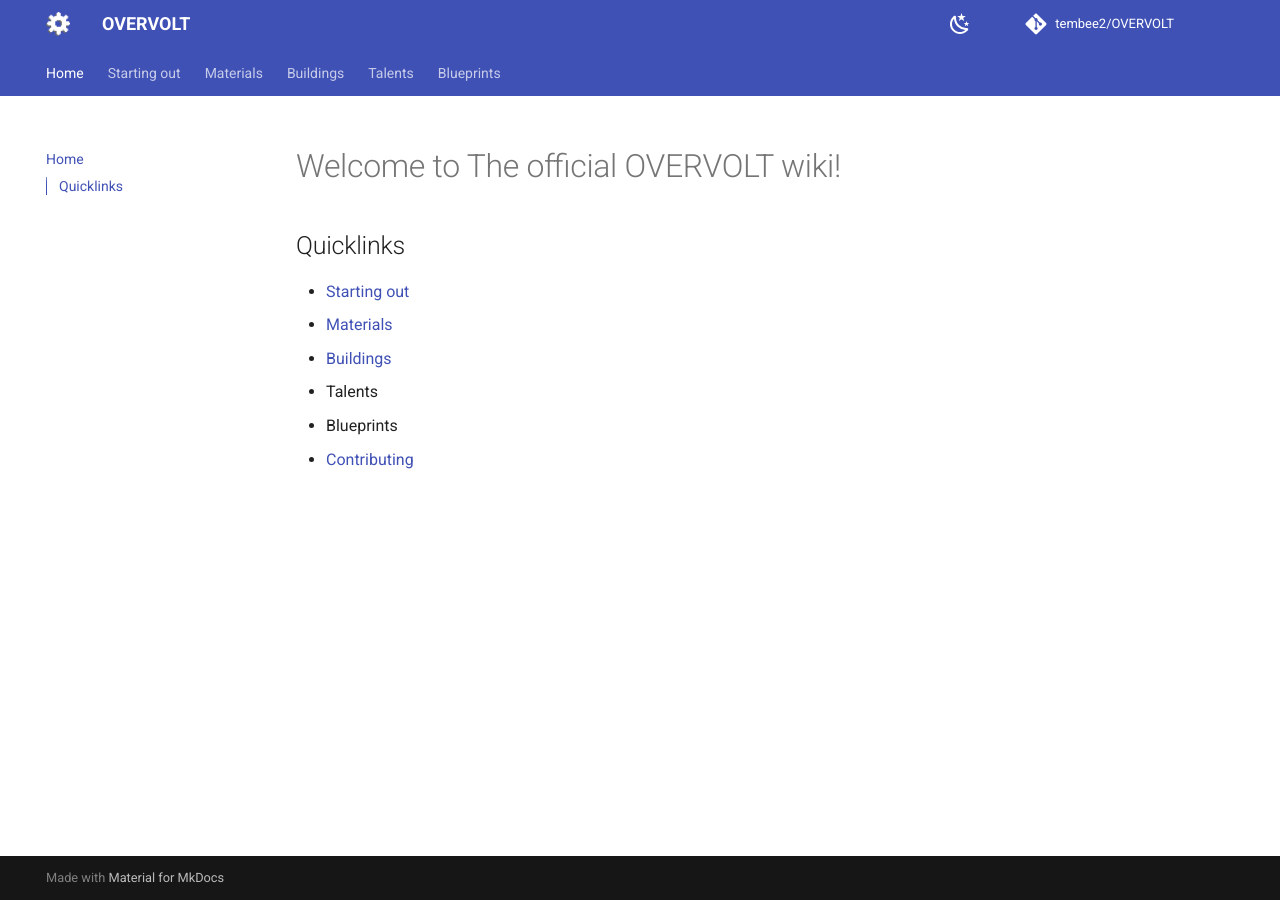
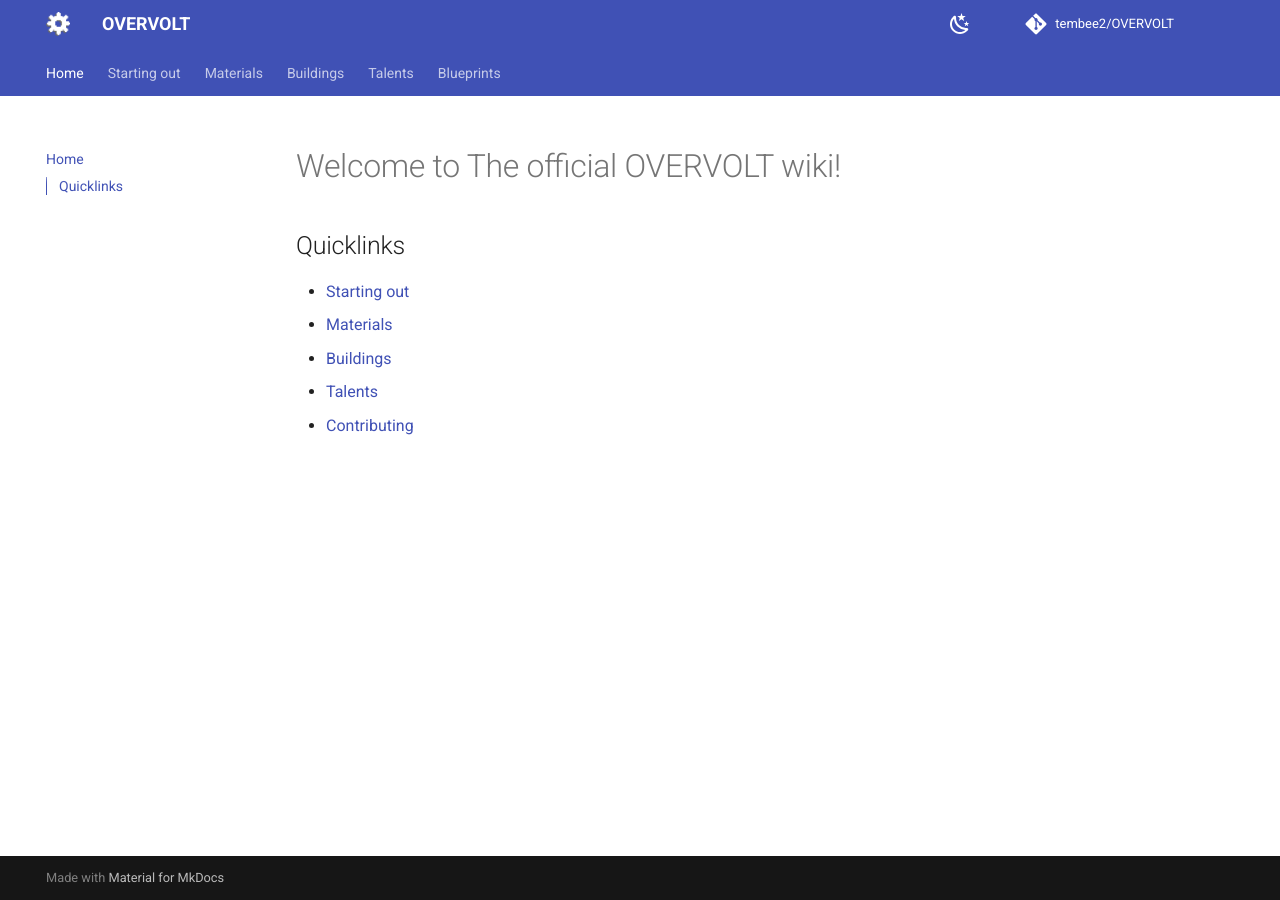
Before and after one commit to tembee2/OVERVOLT, an MkDocs documentation site: the page built from docs/index.md, in a window 1280 px wide. Built offline with MkDocs 1.6.1 and Material for MkDocs 9.7.7, drawn with Linux system fonts in a browser that asks for light colours; comment, search, counter and statistics services are not loaded.

Commit message:
Removed blueprints, as they are unfinished ingame

```diff
--- a/docs/index.md
+++ b/docs/index.md
@@ -5,6 +5,5 @@
 * [Starting out](starting-out.md)
 * [Materials](Categories/Materials.md)
 * [Buildings](Categories/Buildings.md)
-* Talents
-* Blueprints
+* [Talents](Categories/Talents.md)
 * [Contributing](Wiki/Contributing.md)
```
